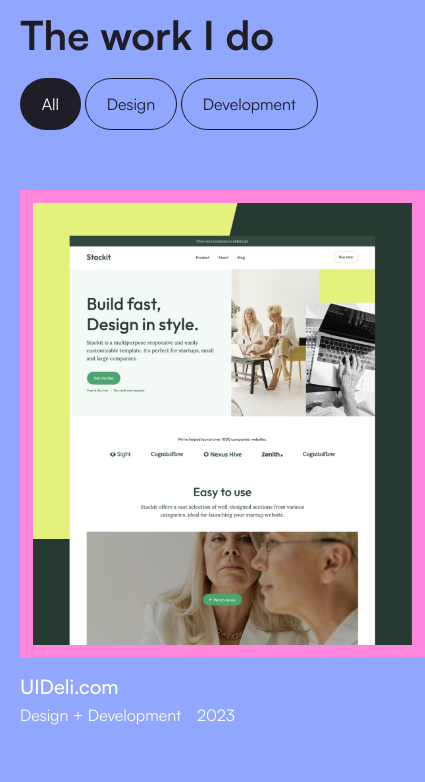
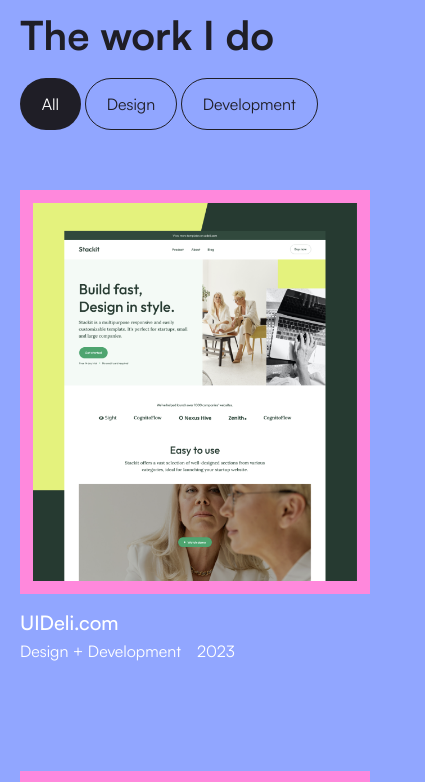
Before and after one commit to KostasKv/portfolio-demo, a Next.js app: page / in a window 390 px wide. Shown: the part 1080-1862 px from the top of the page, 425 px wide, since content can reach past the window. Built offline with nearby package versions, Linux system fonts and the light colour scheme.

Commit message:
Switched to react-responsive-masonry layout

```diff
--- a/package.json
+++ b/package.json
@@ -11,7 +11,7 @@
   "dependencies": {
     "eslint": "8.47.0",
     "eslint-config-next": "13.4.16",
-    "next": "13.4.16",
+    "next": "^13.4.16",
     "react": "18.2.0",
     "react-dom": "18.2.0",
     "react-responsive-masonry": "^2.1.7",
--- a/src/app/globals.css
+++ b/src/app/globals.css
@@ -26,12 +26,11 @@
 
 /* global styles */
 body {
-  height: 100%;
+  min-height: 100vh;
   font-family: "Satoshi", sans-serif;
   font-size: 1rem;
   color: var(--clr-primary);
   background-color: var(--clr-background);
-  align-items: center;
 }
 
 body > * {
@@ -47,10 +46,6 @@ footer {
 
 header {
   padding-top: clamp(1.25rem, 7vw - 0.5rem, 2.5rem);
-}
-
-main {
-  isolation: isolate;
 }
 
 footer {
--- a/src/app/page.module.css
+++ b/src/app/page.module.css
@@ -267,7 +267,8 @@ header .content__container {
 
 .work__card {
   margin-top: 3.75rem;
-  width: 405px;
+  max-width: 26rem;
+  width: 100%;
 }
 
 .card__info {
@@ -461,6 +462,12 @@ header .content__container {
   } */
 }
 
+@media screen and (min-width: 760px) {
+  .work__card {
+    max-width: 36rem;
+  }
+}
+
 @media screen and (min-width: 600px) {
   .nav__links {
     display: flex;
--- a/src/app/projects-display.js
+++ b/src/app/projects-display.js
@@ -1,8 +1,7 @@
 "use client";
 import { useState } from "react";
-import Image from "next/image";
 
-import Masonry from "react-responsive-masonry";
+import Masonry, { ResponsiveMasonry } from "react-responsive-masonry";
 import styles from "./projects-display.module.css";
 import anotherOneImg from "@public/another-one.png";
 import blenderRendersImg from "@public/blender-renders.png";
@@ -55,16 +54,21 @@ export function ProjectsDisplay() {
     },
   ];
 
+  const projectItems = projects.map((projectInfo) => (
+    <ProjectCard key={projectInfo.title} {...projectInfo} />
+  ));
+
   return (
     <>
       <CategorySelector
         selected={category}
         onSelect={(newCategory) => setCategory(newCategory)}
       />
-      <div className={styles.work__cardsContainer}>
-        {projects.map((projectInfo) => (
-          <ProjectCard key={projectInfo.title} {...projectInfo} />
-        ))}
+
+      <div className={styles.cardsContainer}>
+        <ResponsiveMasonry columnsCountBreakPoints={{ 0: 1, 750: 2 }}>
+          <Masonry gutter={"3rem"}>{projectItems}</Masonry>
+        </ResponsiveMasonry>
       </div>
       <button className={styles.btnAccent}>Load more</button>
     </>
--- a/src/app/projects-display.module.css
+++ b/src/app/projects-display.module.css
@@ -1,6 +1,9 @@
-.work__cardsContainer {
-  display: grid;
-  margin: 0 auto 0 auto;
+/* Patch fix for react-responsive-masonry layout's items not centering
+   correctly within their respective column. Why they are behaving like this here
+   (and yet work fine on a replica minimal demo project) I do not know.
+   There's probably a better fix. */
+.cardsContainer > div > div > div {
+  align-items: center;
 }
 
 .btnAccent {
```
Also changed, not shown: src/app/page.js (+0 -57 lines), 1 other file (tests, documents, lock files or other folders).
